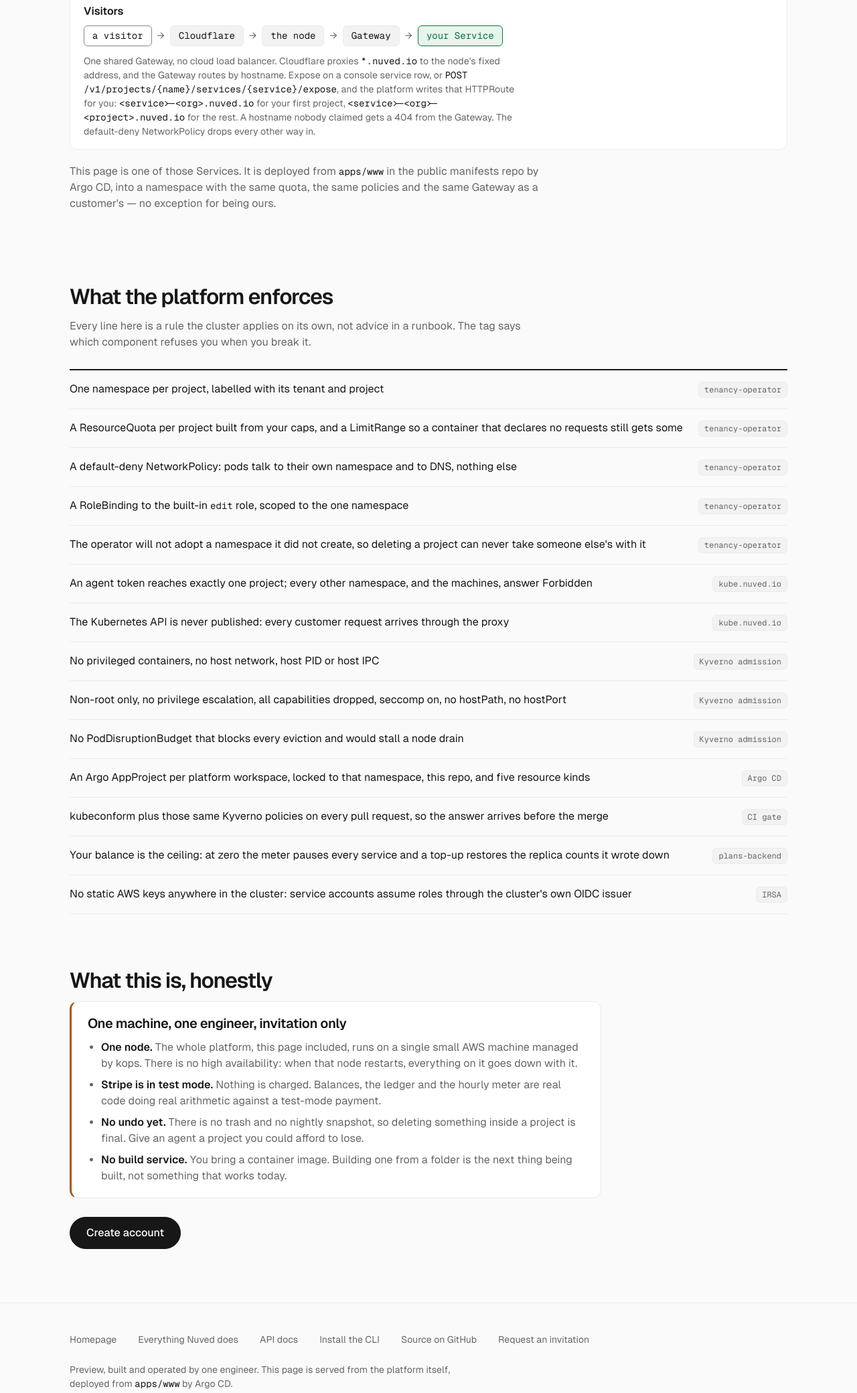
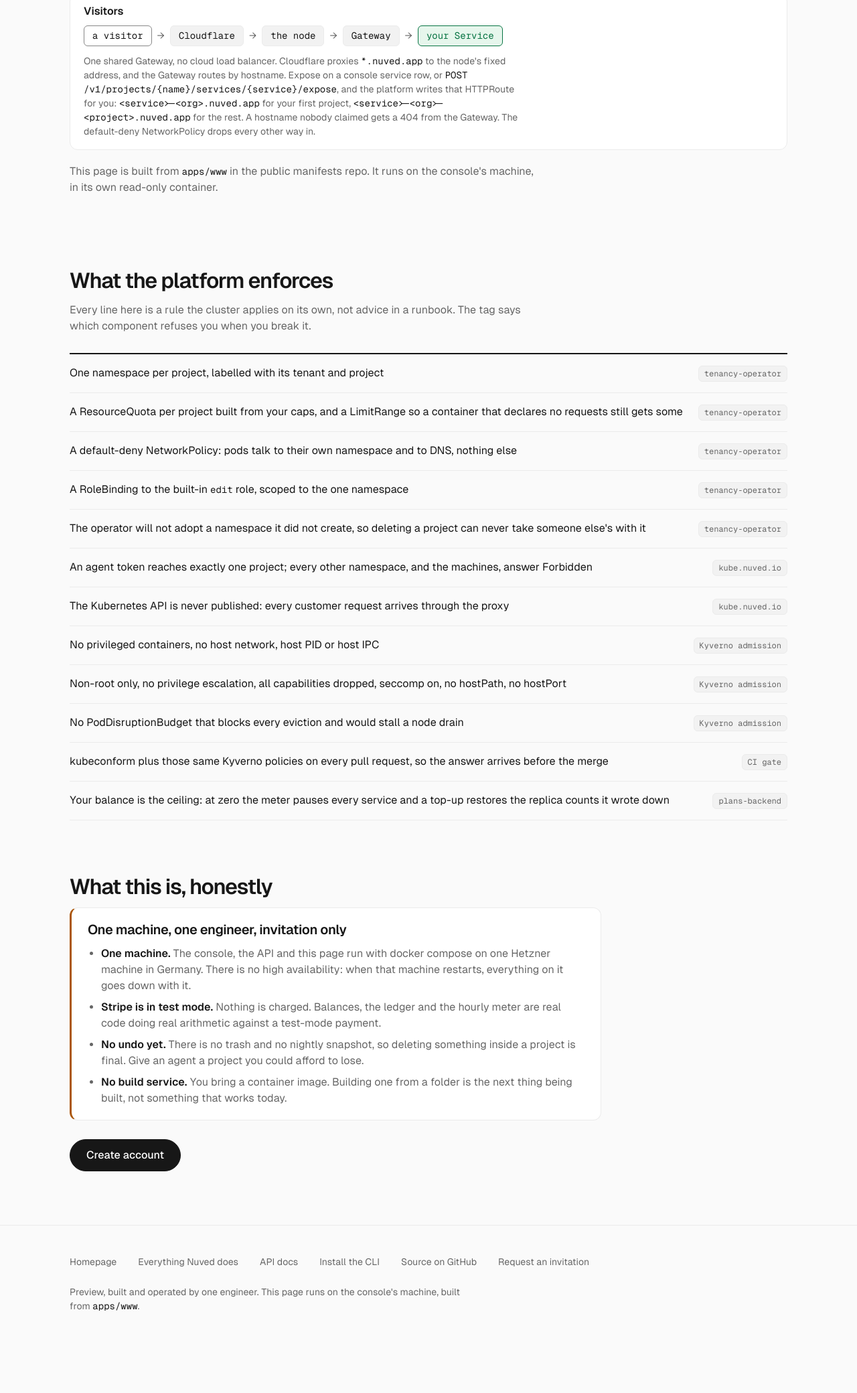
Before and after one commit to nuved/platform-gitops, a plain HTML site: page apps/www/how-it-works.html in a window 1280 px wide. Shown: the part 2095-4175 px from the top of the page at 67% size. After the commit the page ends 4104 px from the top, so only its background shows below. Drawn offline with Linux system fonts and the light colour scheme.

Commit message:
www: the pages claim only what runs on the Hetzner box
how-it-works and features said the site runs on one AWS machine under
kops, is deployed by Argo CD and that the cluster uses IRSA; none of that
exists since the box took over on 2026-10-06. Those sentences now say
what runs: the console, the API and the site as docker compose on one
Hetzner machine, the site in its own read-only container. The Argo CD
and IRSA rows are gone. Exposed addresses read nuved.app on every page,
the rates line keeps FACTS.md's "derived from the real AWS bill" with the
month it was, and features.html has its own description. Each change is
listed before and after in notes-v2.md, with the sentences that still
describe a running cluster left for a decision.

.gitattributes keeps shots/ and tools/ out of deploy.sh's git archive.
README's page table lists features.html.

```diff
--- a/apps/www/how-it-works.html
+++ b/apps/www/how-it-works.html
@@ -220,10 +220,10 @@ footer p{font-size:var(--text-s); color:var(--color-text-dim); margin:0; max-wid
             <li><span class="node">Gateway</span><span class="hop">&rarr;</span></li>
             <li><span class="node wall">your Service</span></li>
           </ul>
-          <figcaption>One shared Gateway, no cloud load balancer. Cloudflare proxies <code>*.nuved.io</code> to the node's fixed address, and the Gateway routes by hostname. Expose on a console service row, or <code>POST /v1/projects/{name}/services/{service}/expose</code>, and the platform writes that HTTPRoute for you: <code>&lt;service&gt;-&lt;org&gt;.nuved.io</code> for your first project, <code>&lt;service&gt;-&lt;org&gt;-&lt;project&gt;.nuved.io</code> for the rest. A hostname nobody claimed gets a 404 from the Gateway. The default-deny NetworkPolicy drops every other way in.</figcaption>
+          <figcaption>One shared Gateway, no cloud load balancer. Cloudflare proxies <code>*.nuved.app</code> to the node's fixed address, and the Gateway routes by hostname. Expose on a console service row, or <code>POST /v1/projects/{name}/services/{service}/expose</code>, and the platform writes that HTTPRoute for you: <code>&lt;service&gt;-&lt;org&gt;.nuved.app</code> for your first project, <code>&lt;service&gt;-&lt;org&gt;-&lt;project&gt;.nuved.app</code> for the rest. A hostname nobody claimed gets a 404 from the Gateway. The default-deny NetworkPolicy drops every other way in.</figcaption>
         </figure>
       </div>
-      <p class="kicker after">This page is one of those Services. It is deployed from <code>apps/www</code> in the public manifests repo by Argo CD, into a namespace with the same quota, the same policies and the same Gateway as a customer's — no exception for being ours.</p>
+      <p class="kicker after">This page is built from <code>apps/www</code> in the public manifests repo. It runs on the console's machine, in its own read-only container.</p>
     </section>
 
     <section id="enforced">
@@ -240,10 +240,8 @@ footer p{font-size:var(--text-s); color:var(--color-text-dim); margin:0; max-wid
         <li><span>No privileged containers, no host network, host PID or host IPC</span><span class="where">Kyverno admission</span></li>
         <li><span>Non-root only, no privilege escalation, all capabilities dropped, seccomp on, no hostPath, no hostPort</span><span class="where">Kyverno admission</span></li>
         <li><span>No PodDisruptionBudget that blocks every eviction and would stall a node drain</span><span class="where">Kyverno admission</span></li>
-        <li><span>An Argo AppProject per platform workspace, locked to that namespace, this repo, and five resource kinds</span><span class="where">Argo CD</span></li>
         <li><span>kubeconform plus those same Kyverno policies on every pull request, so the answer arrives before the merge</span><span class="where">CI gate</span></li>
         <li><span>Your balance is the ceiling: at zero the meter pauses every service and a top-up restores the replica counts it wrote down</span><span class="where">plans-backend</span></li>
-        <li><span>No static AWS keys anywhere in the cluster: service accounts assume roles through the cluster's own OIDC issuer</span><span class="where">IRSA</span></li>
       </ul>
     </section>
 
@@ -252,7 +250,7 @@ footer p{font-size:var(--text-s); color:var(--color-text-dim); margin:0; max-wid
       <div class="note warn">
         <h3>One machine, one engineer, invitation only</h3>
         <ul>
-          <li><b>One node.</b> The whole platform, this page included, runs on a single small AWS machine managed by kops. There is no high availability: when that node restarts, everything on it goes down with it.</li>
+          <li><b>One machine.</b> The console, the API and this page run with docker compose on one Hetzner machine in Germany. There is no high availability: when that machine restarts, everything on it goes down with it.</li>
           <li><b>Stripe is in test mode.</b> Nothing is charged. Balances, the ledger and the hourly meter are real code doing real arithmetic against a test-mode payment.</li>
           <li><b>No undo yet.</b> There is no trash and no nightly snapshot, so deleting something inside a project is final. Give an agent a project you could afford to lose.</li>
           <li><b>No build service.</b> You bring a container image. Building one from a folder is the next thing being built, not something that works today.</li>
@@ -275,7 +273,7 @@ footer p{font-size:var(--text-s); color:var(--color-text-dim); margin:0; max-wid
       <li><a href="https://github.com/nuved/platform-gitops">Source on GitHub</a></li>
       <li><a href="mailto:hello@nuved.io?subject=Invitation%20to%20the%20Nuved%20preview">Request an invitation</a></li>
     </ul>
-    <p>Preview, built and operated by one engineer. This page is served from the platform itself, deployed from <code>apps/www</code> by Argo CD.</p>
+    <p>Preview, built and operated by one engineer. This page runs on the console's machine, built from <code>apps/www</code>.</p>
   </div>
 </footer>
 
```
Also changed, not shown: apps/www/features.html (+3 -4 lines), apps/www/shots/features-1440-dark.png, apps/www/shots/features-1440-light.png, apps/www/shots/features-390-dark.png, apps/www/shots/features-390-light.png, apps/www/shots/how-it-works-1440-dark.png, apps/www/shots/how-it-works-1440-light.png, apps/www/shots/how-it-works-390-dark.png, apps/www/shots/how-it-works-390-light.png, 4 other files.
